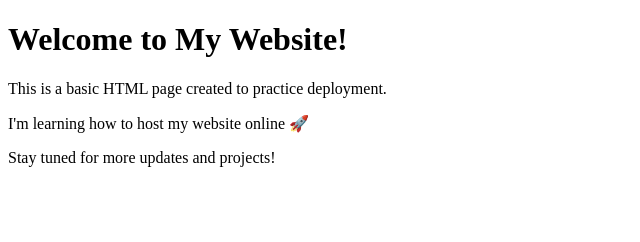
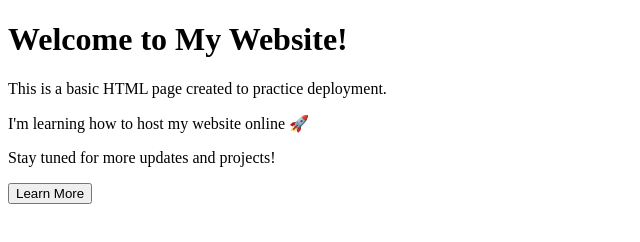
Before and after one commit to bhargav-dev69/first-deployment, a plain HTML site: page index.html in a window 1280 px wide. Shown: the whole page, without its empty margins (0-640 px from the left). Drawn offline with Linux system fonts and the light colour scheme.

Commit message:
Update index.html

```diff
--- a/index.html
+++ b/index.html
@@ -10,5 +10,7 @@
   <p>This is a basic HTML page created to practice deployment.</p>
   <p>I'm learning how to host my website online 🚀</p>
   <p>Stay tuned for more updates and projects!</p>
+
+  <button onclick="window.location.href='about.html'">Learn More</button>
 </body>
 </html>
```
